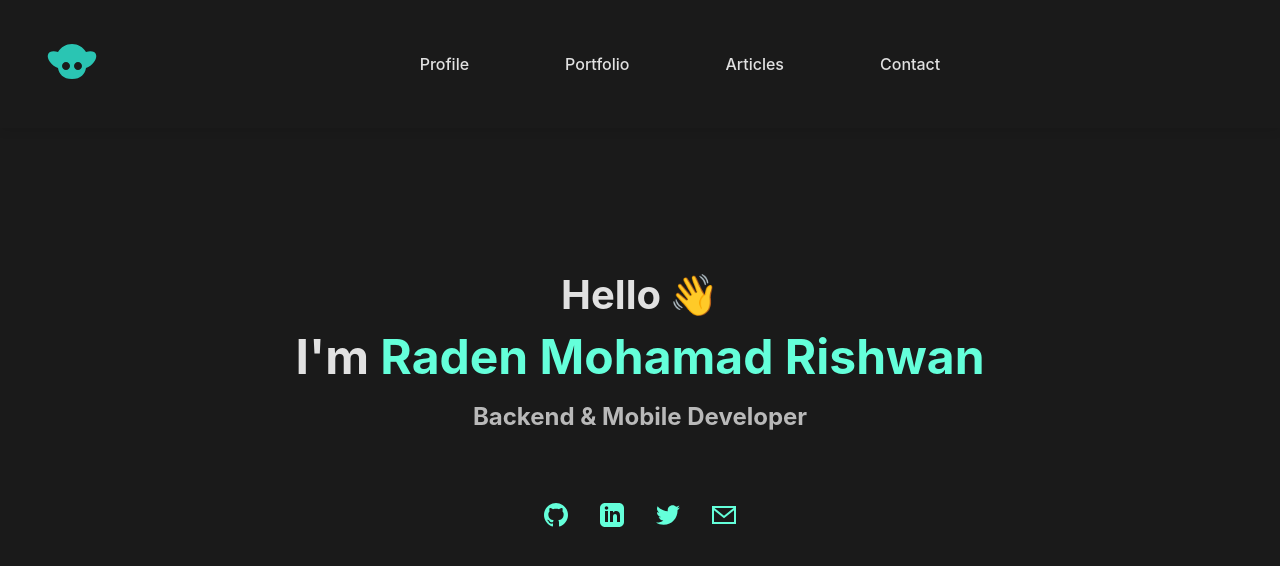
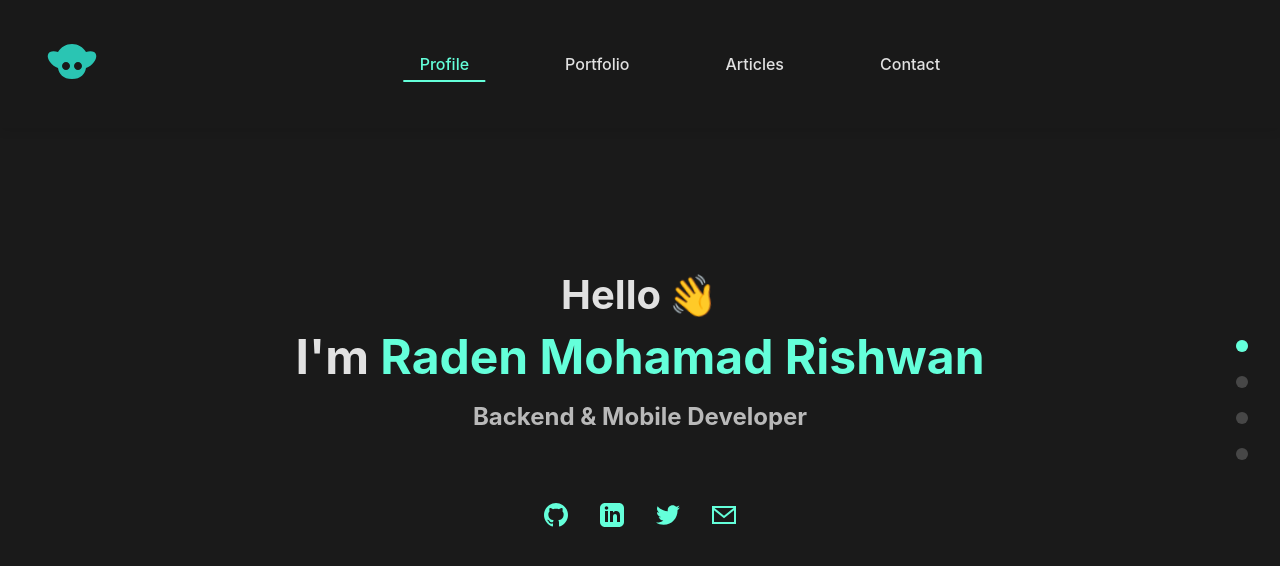
Before and after one commit to radenrishwan/portofolio, a Nuxt app: page / in a window 1280 px wide. Shown: the top 566 px of the page. Built offline with nearby package versions, Linux system fonts and the light colour scheme.

Commit message:
add scroll indicator

```diff
--- a/app.vue
+++ b/app.vue
@@ -2,10 +2,13 @@
 import Main from "~/components/index/Main.vue";
 import Portofolio from "~/components/index/Portofolio.vue";
 import Articles from "~/components/index/Articles.vue";
+import Contact from "~/components/index/Contact.vue";
+import ScrollProgress from "~/components/index/ScrollProgress.vue";
 </script>
 
 <template>
   <AppBar />
+  <ScrollProgress />
   <div class="scroll-container">
     <section class="scroll-section">
       <Main />
@@ -15,6 +18,9 @@ import Articles from "~/components/index/Articles.vue";
     </section>
     <section class="scroll-section">
       <Articles />
+    </section>
+    <section class="scroll-section">
+      <Contact />
     </section>
   </div>
 </template>
--- a/assets/css/index.css
+++ b/assets/css/index.css
@@ -78,3 +78,28 @@ ul {
   animation: wave 2.5s infinite;
   transform-origin: 70% 70%;
 }
+
+@keyframes rolling {
+  0% {
+    transform: translateX(0) rotate(0);
+  }
+  25% {
+    transform: translateX(10px) rotate(90deg);
+  }
+  50% {
+    transform: translateX(0) rotate(180deg);
+  }
+  75% {
+    transform: translateX(-10px) rotate(270deg);
+  }
+  100% {
+    transform: translateX(0) rotate(360deg);
+  }
+}
+
+.rolling-emoji {
+  display: inline-block;
+  animation: rolling 3.5s infinite;
+  animation-delay: 10s;
+  transform-origin: 70% 70%;
+}
--- a/components/AppBar.vue
+++ b/components/AppBar.vue
@@ -1,15 +1,93 @@
 <script setup>
+import { ref, onMounted, onUnmounted } from "vue";
 import SecondLogo from "~/assets/SecondLogo.vue";
+
+const activeSection = ref("profile");
+
+const updateActiveSection = () => {
+  const container = document.querySelector(".scroll-container");
+  if (!container) return;
+
+  const scrollPosition = container.scrollTop;
+  const sectionHeight = container.clientHeight;
+  const currentSection = Math.floor(
+    (scrollPosition + sectionHeight / 2) / sectionHeight,
+  );
+
+  // Map index to section IDs
+  const sections = ["profile", "portfolio", "articles", "contact"];
+  activeSection.value = sections[currentSection];
+};
+
+onMounted(() => {
+  const container = document.querySelector(".scroll-container");
+  if (container) {
+    container.addEventListener("scroll", updateActiveSection);
+  }
+});
+
+onUnmounted(() => {
+  const container = document.querySelector(".scroll-container");
+  if (container) {
+    container.removeEventListener("scroll", updateActiveSection);
+  }
+});
+
+// Smooth scroll function
+const scrollToSection = (sectionId) => {
+  const container = document.querySelector(".scroll-container");
+  const sectionIndex = ["profile", "portfolio", "articles", "contact"].indexOf(
+    sectionId,
+  );
+  if (container && sectionIndex !== -1) {
+    container.scrollTo({
+      top: sectionIndex * container.clientHeight,
+      behavior: "smooth",
+    });
+  }
+};
 </script>
 
 <template>
   <nav class="navbar">
     <SecondLogo class="navbar-logo" />
     <ul class="navbar-menu">
-      <li><a href="#profile">Profile</a></li>
-      <li><a href="#portfolio">Portfolio</a></li>
-      <li><a href="#articles">Articles</a></li>
-      <li><a href="#contact">Contact</a></li>
+      <li>
+        <a
+          href="#profile"
+          @click.prevent="scrollToSection('profile')"
+          :class="{ active: activeSection === 'profile' }"
+        >
+          Profile
+        </a>
+      </li>
+      <li>
+        <a
+          href="#portfolio"
+          @click.prevent="scrollToSection('portfolio')"
+          :class="{ active: activeSection === 'portfolio' }"
+        >
+          Portfolio
+        </a>
+      </li>
+      <li>
+        <a
+          href="#articles"
+          @click.prevent="scrollToSection('articles')"
+          :class="{ active: activeSection === 'articles' }"
+        >
+          Articles
+        </a>
+      </li>
+      <li>
+        <a
+          href="#contact"
+          @click.prevent="scrollToSection('contact')"
+          :class="{ active: activeSection === 'contact' }"
+        >
+          Contact
+        </a>
+      </li>
     </ul>
     <div class="navbar-actions"></div>
   </nav>
@@ -22,7 +100,8 @@ import SecondLogo from "~/assets/SecondLogo.vue";
   left: 0;
   right: 0;
   z-index: 1000;
-  background: transparent;
+  background: rgba(26, 26, 26, 0.8); /* Semi-transparent background */
+  backdrop-filter: blur(10px); /* Blur effect for the background */
   padding: 1.5rem 2rem;
   display: flex;
   justify-content: space-between;
@@ -42,10 +121,44 @@ import SecondLogo from "~/assets/SecondLogo.vue";
   padding: 0.5rem 1rem;
   transition: all 0.3s ease;
   border-radius: 6px;
+  position: relative;
 }
 
-.navbar-menu li a:hover {
+.navbar-menu li a::after {
+  content: "";
+  position: absolute;
+  bottom: 0;
+  left: 50%;
+  width: 0;
+  height: 2px;
+  background: var(--accent-color);
+  transition: all 0.3s ease;
+  transform: translateX(-50%);
+}
+
+.navbar-menu li a:hover,
+.navbar-menu li a.active {
   color: var(--accent-color);
-  background: var(--hover-background);
+}
+
+.navbar-menu li a:hover::after,
+.navbar-menu li a.active::after {
+  width: 100%;
+}
+
+@media (max-width: 768px) {
+  .navbar {
+    padding: 1rem;
+  }
+
+  .navbar-menu {
+    gap: 2rem;
+  }
+}
+
+@media (max-width: 576px) {
+  .navbar-menu {
+    display: none;
+  }
 }
 </style>
--- a/components/index/Articles.vue
+++ b/components/index/Articles.vue
@@ -83,8 +83,8 @@ const articles: Articles[] = [
   grid-template-columns: repeat(auto-fit, minmax(300px, 1fr));
   gap: 2rem;
   width: 100%;
-  max-width: 1200px; /* Adjust as needed */
-  margin-bottom: 2rem; /* Add margin to separate from the button */
+  max-width: 1200px;
+  margin-bottom: 2rem;
 }
 
 .article-card {
@@ -105,7 +105,7 @@ const articles: Articles[] = [
 
 .article-image {
   width: 100%;
-  height: 200px; /* Adjust as needed */
+  height: 200px;
   object-fit: cover;
 }
 
--- /dev/null
+++ b/components/index/Contact.vue
@@ -0,0 +1,15 @@
+<template>
+  <section id="contact">Hello, Contact!!!</section>
+</template>
+
+<style scoped>
+.main-content {
+  display: flex;
+  align-items: center;
+  justify-content: center;
+  min-height: 100dvh;
+  width: 100dvw;
+  padding: 2rem;
+  text-align: center;
+}
+</style>
--- /dev/null
+++ b/components/index/ScrollProgress.vue
@@ -0,0 +1,113 @@
+<script setup>
+import { ref, onMounted, onUnmounted } from "vue";
+
+const activeSection = ref(0);
+const sections = ["Main", "Portfolio", "Articles", "Contact"];
+
+const updateActiveSection = () => {
+  const container = document.querySelector(".scroll-container");
+  if (!container) return;
+
+  const scrollPosition = container.scrollTop;
+  const sectionHeight = container.clientHeight;
+  const currentSection = Math.floor(
+    (scrollPosition + sectionHeight / 2) / sectionHeight,
+  );
+  activeSection.value = currentSection;
+};
+
+onMounted(() => {
+  const container = document.querySelector(".scroll-container");
+  if (container) {
+    container.addEventListener("scroll", updateActiveSection);
+  }
+});
+
+onUnmounted(() => {
+  const container = document.querySelector(".scroll-container");
+  if (container) {
+    container.removeEventListener("scroll", updateActiveSection);
+  }
+});
+</script>
+
+<template>
+  <div class="scroll-progress">
+    <div
+      v-for="(section, index) in sections"
+      :key="index"
+      class="progress-dot"
+      :class="{ active: index === activeSection }"
+      :title="section"
+    >
+      <div class="dot-label">{{ section }}</div>
+    </div>
+  </div>
+</template>
+
+<style scoped>
+.scroll-progress {
+  position: fixed;
+  right: 2rem;
+  top: 50%;
+  transform: translateY(-50%);
+  display: flex;
+  flex-direction: column;
+  gap: 1.5rem;
+  z-index: 1000;
+}
+
+.progress-dot {
+  width: 12px;
+  height: 12px;
+  border-radius: 50%;
+  background: rgba(255, 255, 255, 0.2);
+  cursor: pointer;
+  position: relative;
+  transition: all 0.3s ease;
+}
+
+.progress-dot::after {
+  content: "";
+  position: absolute;
+  width: 100%;
+  height: 100%;
+  border-radius: 50%;
+  background: var(--accent-color);
+  transform: scale(0);
+  transition: transform 0.3s ease;
+}
+
+.progress-dot.active::after {
+  transform: scale(1);
+}
+
+.dot-label {
+  position: absolute;
+  right: 24px;
+  top: 50%;
+  transform: translateY(-50%);
+  color: var(--text-color);
+  font-size: 0.875rem;
+  opacity: 0;
+  transition: opacity 0.3s ease;
+  white-space: nowrap;
+  pointer-events: none;
+}
+
+.progress-dot:hover .dot-label {
+  opacity: 1;
+}
+
+@media (max-width: 768px) {
+  .scroll-progress {
+    right: 1rem;
+  }
+}
+
+@media (max-width: 576px) {
+  .scroll-progress {
+    display: none;
+  }
+}
+</style>
```
